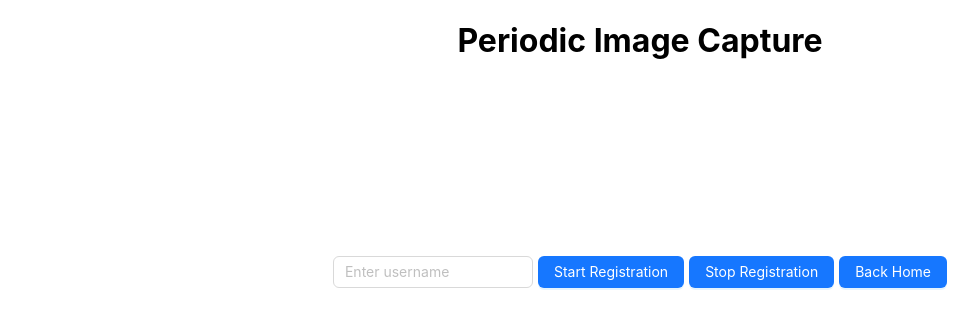
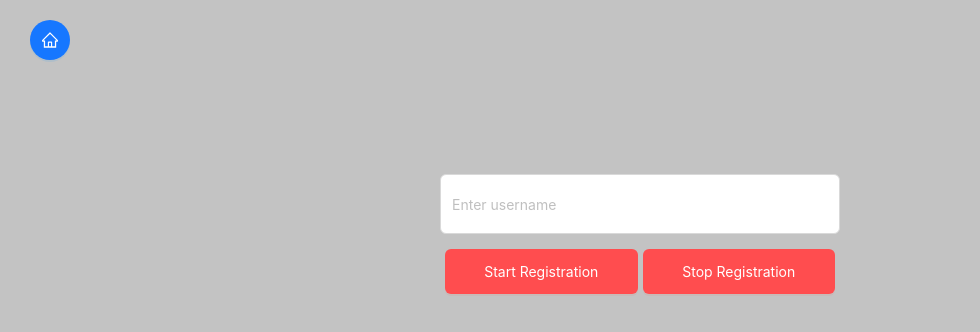
Before and after one commit to gokberkotlu/stream-auth, a React (Create React App) app in the folder webui/: page /register in a window 1280 px wide. Shown: the top 332 px of the page, without its empty margins (0-980 px from the left). Built offline with nearby package versions, Linux system fonts and the light colour scheme.

Commit message:
style: Login and Register components

```diff
--- a/webui/src/pages/Login/index.tsx
+++ b/webui/src/pages/Login/index.tsx
@@ -167,12 +167,10 @@ const Login: React.FC<Props> = ({ setLoggedIn }) => {
   }, []);
 
   return (
-    <div>
-      <h1>Periodic Image Capture</h1>
-
+    <div style={{ backgroundColor: "#c3c3c3", height: "100vh" }}>
       <div
         className="videoRect"
-        style={{ position: "relative", display: "inline-block" }}
+        style={{ position: "relative", display: "inline-block", marginTop: "10vh" }}
       >
         <video ref={videoElement} autoPlay></video>
 
@@ -210,7 +208,11 @@ const Login: React.FC<Props> = ({ setLoggedIn }) => {
         <br />
         <br />
         <Link to="/register">
-          <Button type="primary">Register</Button>
+          <Button type="primary" danger style={{
+            width: "17vw",
+            height: "70px",
+            fontWeight: 900,
+          }}>Register</Button>
         </Link>
       </div>
     </div>
--- a/webui/src/pages/Register/index.tsx
+++ b/webui/src/pages/Register/index.tsx
@@ -1,6 +1,7 @@
 import { Button, Input, message } from "antd";
 import React, { useEffect, useRef, useState } from "react";
 import { Link } from "react-router-dom";
+import { HomeOutlined } from "@ant-design/icons";
 
 interface ISingleRecRes {
   Min: {
@@ -162,8 +163,7 @@ const Register: React.FC = () => {
   }, []);
 
   return (
-    <div>
-      <h1>Periodic Image Capture</h1>
+    <div style={{ height: "100vh", backgroundColor: "#c3c3c3" }}>
       <div
         className="videoRect"
         style={{ position: "relative", display: "inline-block" }}
@@ -191,30 +191,59 @@ const Register: React.FC = () => {
       </div>
       <br />
       <br />
+      <div
+        style={{
+          display: "inline-block",
+        }}
+      >
         <Input
-        style={{ width: 200 }}
+          style={{ width: 400, height: 60 }}
           placeholder="Enter username"
           value={userName}
           onChange={(e) => {
             setUserName(e.target.value);
           }}
         />
+        <div
+          style={{
+            display: "flex",
+            justifyContent: "center",
+            alignItems: "center",
+            marginTop: 15,
+          }}
+        >
           <Button
             type="primary"
             onClick={startRegistration}
-        style={{ marginLeft: 5, marginRight: 5 }}
+            danger
+            style={{ marginLeft: 5, marginRight: 5, width: "100%", height: 45 }}
           >
             Start Registration
           </Button>
           <Button
             type="primary"
             onClick={stopRegistration}
-        style={{ marginRight: 5 }}
+            danger
+            style={{ marginRight: 5, width: "100%", height: 45 }}
           >
             Stop Registration
           </Button>
+        </div>
+      </div>
+
       <Link to="/">
-        <Button type="primary">Back Home</Button>
+        <Button
+          type="primary"
+          shape="circle"
+          size="large"
+          style={{
+            position: "absolute",
+            top: 20,
+            left: 30,
+          }}
+        >
+          <HomeOutlined />
+        </Button>
       </Link>
     </div>
   );
```
Lines whose indentation alone changed are shown as unchanged.
